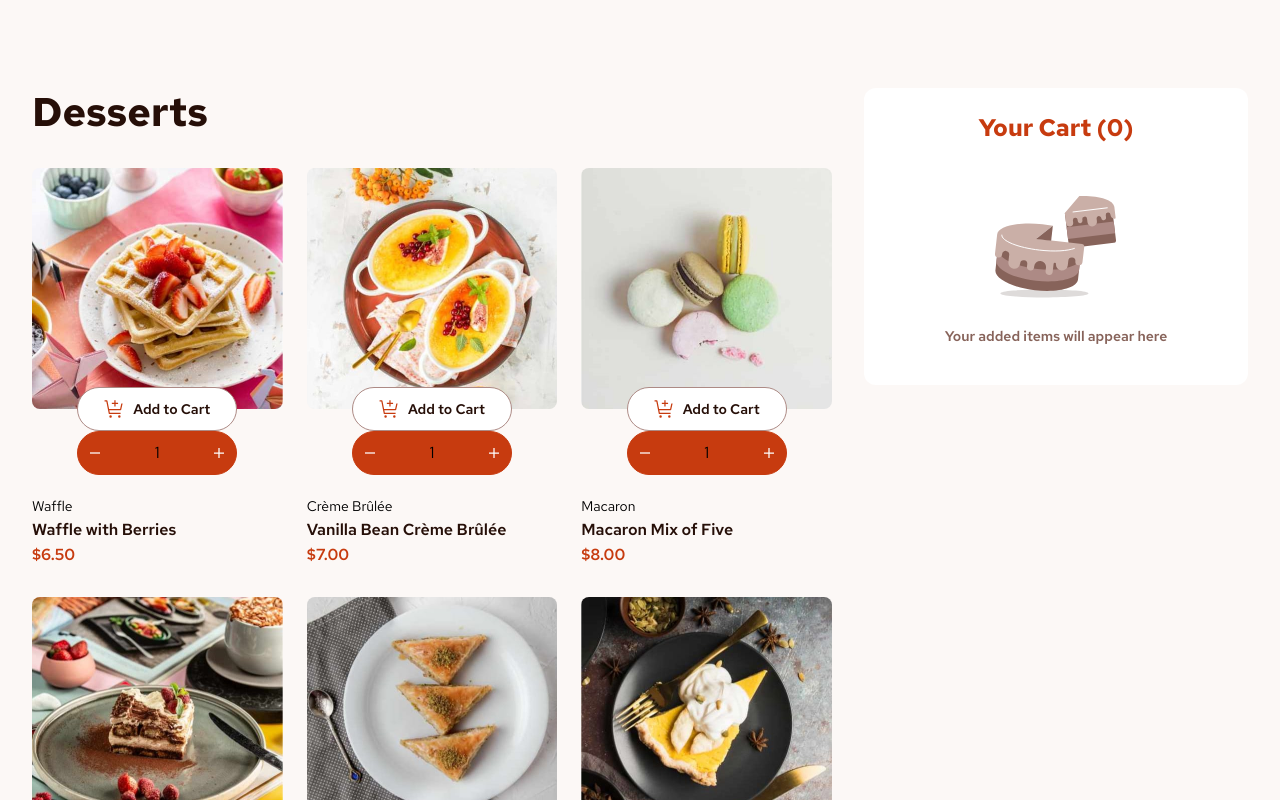
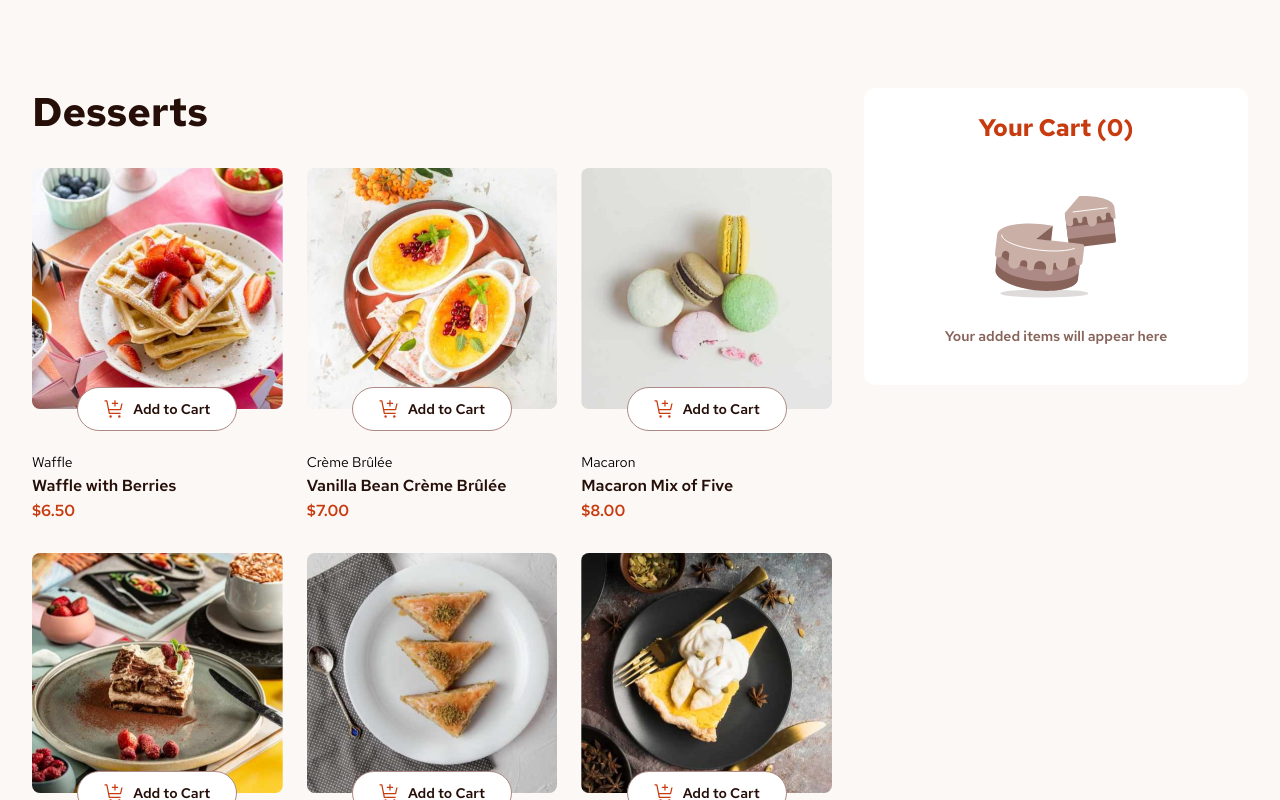
Before and after one commit to EsraaY21/product-list-with-cart, a React (Vite) app: page / in a window 1280 px wide. Shown: the top 800 px of the page. Built offline with nearby package versions, Linux system fonts and the light colour scheme.

Commit message:
display and hide without animation

```diff
--- a/src/App.jsx
+++ b/src/App.jsx
@@ -21,8 +21,10 @@ function App() {
         <div className="desserts_container">
           <h1 className="text-1">Desserts</h1>
           <div className="dessert_list">
-            {data.map((dessert, index) => (
-              <div key={index} className="dessert_item">
+            {data.map((dessert) => {
+              const cartItem = cartItems.find((item) => item.id === dessert.id);
+              return (
+                <div key={dessert.id} className="dessert_item">
                   <picture>
                     {/* Mobile image (375px and below) */}
                     <source
@@ -43,14 +45,20 @@ function App() {
                   </picture>
 
                   <button
-                  className="add_to_cart  cart_btn"
+                    className={`add_to_cart cart_btn ${
+                      cartItem ? "display_none" : ""
+                    }`}
                     onClick={() => handleAddToCart(dessert.id)}
                   >
                     <CartIcon />
                     <span className="text-4">Add to Cart</span>
                   </button>
 
-                <div className="update_cart_container  cart_btn">
+                  <div
+                    className={`update_cart_container cart_btn ${
+                      cartItem ? "" : "display_none"
+                    }`}
+                  >
                     <MinusIcon />
                     <span>1</span>
                     <PlusIcon />
@@ -60,7 +68,8 @@ function App() {
                   <h3 className="name text-3">{dessert.name}</h3>
                   <p className="price text-3">${dessert.price.toFixed(2)}</p>
                 </div>
-            ))}
+              );
+            })}
           </div>
         </div>
         <div className="cart">
--- a/src/css/desktop.css
+++ b/src/css/desktop.css
@@ -90,6 +90,8 @@ h1 {
     cursor: pointer;
     width: 160px;
     height: 44px;
+    font-size: 14px;
+    font-weight: 600;
 }
 
 button.add_to_cart {
@@ -97,6 +99,7 @@ button.add_to_cart {
     justify-content: center;
     background-color: var(--color-white);
     border: 1px solid var(--color-rose-400);
+    color: var(--color-rose-900);
     outline: none;
 }
 
@@ -122,8 +125,12 @@ button span {
     background-color: var(--color-red);
     border: 1px solid var(--color-red);
     padding-inline: 12px;
+    color: var(--color-white);
 }
 
+.display_none {
+    display: none;
+}
 
 
 /* Cart ************************************** */
```
Lines whose indentation alone changed are shown as unchanged.
